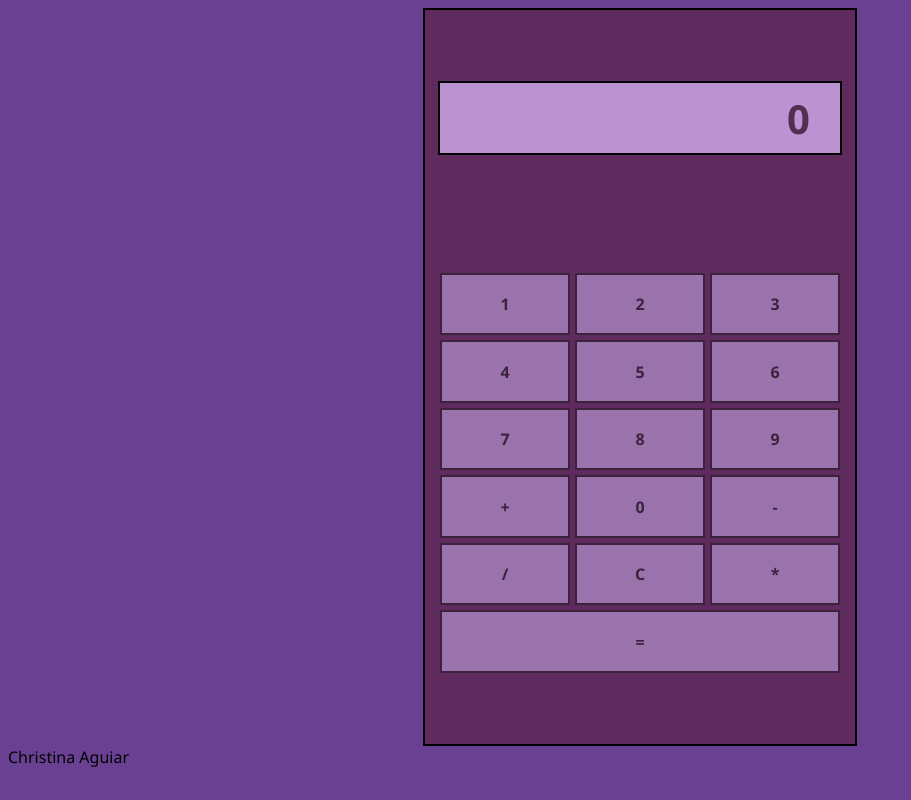
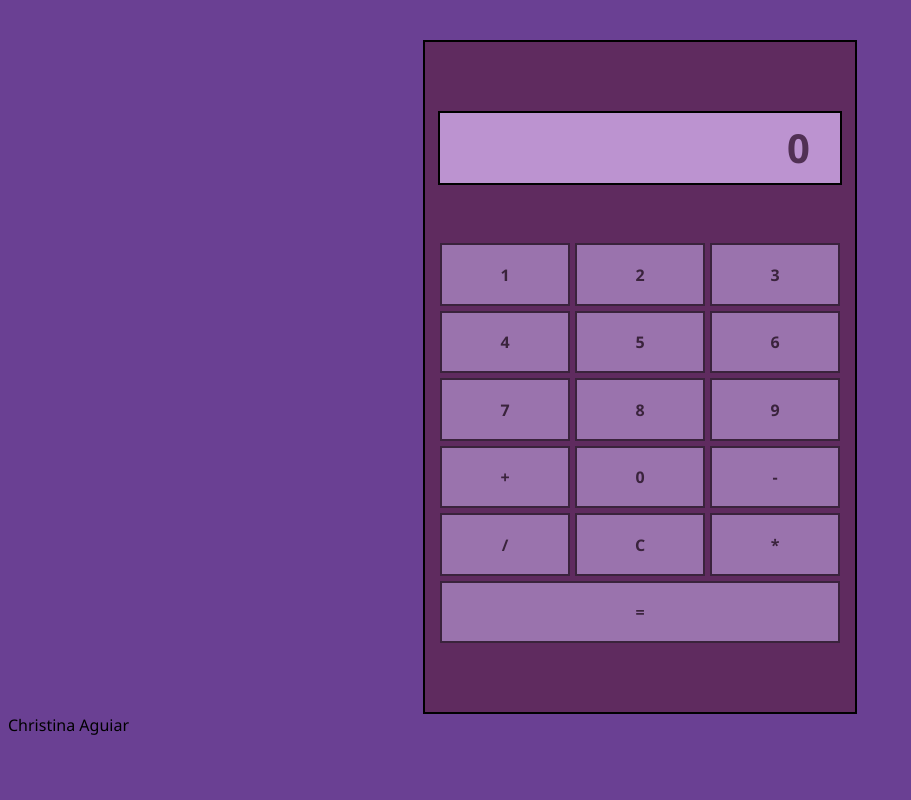
Before and after one commit to christina-aguiar/odin-calculator, a plain HTML site: page index.html in a window 1280 px wide. Shown: the whole page, without its empty margins (0-911 px from the left). Drawn offline with Linux system fonts and the light colour scheme.

Commit message:
small change to layout

```diff
--- a/style.css
+++ b/style.css
@@ -16,11 +16,11 @@ body {
     display: flex;
     border: 2px solid;
     width: 400px;
-    height: 90vh;
+    height: 80vh;
     align-items: center;
     padding: 15px;
     flex-direction: column;
-    justify-content: space-around;
+    justify-content: space-evenly;
     background-color: rgb(95, 43, 95);
     gap: 5px;
 }
```
